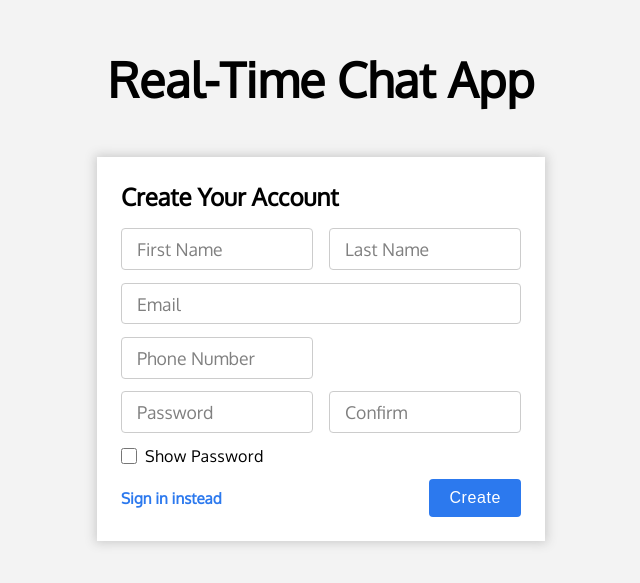
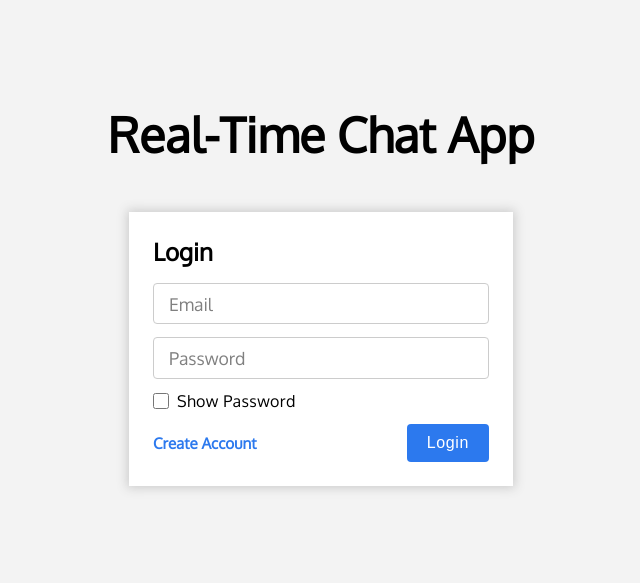
Before and after one commit to Chaitanya134/realtime-chat-app, a React (Create React App) app in the folder client/: page / in a window 1280 px wide. Shown: the part 105-688 px from the top of the page, without its empty margins (319-959 px from the left). Built offline with nearby package versions, Linux system fonts and the light colour scheme; the HTML template or start-up script is replaced by a standard one.

Commit message:
Login Page Completed

```diff
--- a/client/src/components/Authenticate.js
+++ b/client/src/components/Authenticate.js
@@ -1,16 +1,18 @@
 import React, { useState } from 'react'
+import Login from './Login';
 import Register from './Register';
 
 const Authenticate = () => {
 
-    const [registered, setRegistered] = useState(false);
+    const [registered, setRegistered] = useState(true);
     return (
         <div id='authentication' className='authentication'>
             <h1>Real-Time Chat App</h1>
-            <div className="container">
-                <h1>{ !registered ? "Create Your Account" : "Login"}</h1>
+            <div className={"container" + (registered ? " login" : "")}>
+                <h1>{!registered ? "Create Your Account" : "Login"}</h1>
                 {
-                    !registered ? <Register setRegistered={setRegistered}/> : null
+                    !registered ? <Register setRegistered={setRegistered} />
+                        : <Login setRegistered={setRegistered} />
                 }
             </div>
         </div>
--- /dev/null
+++ b/client/src/components/Login.js
@@ -0,0 +1,105 @@
+import React from 'react'
+import axios from 'axios';
+
+const Login = ({ setRegistered }) => {
+
+    async function login() {
+        try {
+            const email = document.getElementById("register-email").value;
+            const password = document.getElementById("register-password").value;
+            const body = {
+                email,
+                password
+            }
+
+            const response = await axios.post(process.env.REACT_APP_API_URL + "user/login", body);
+            console.log(response);
+            return true;
+        } catch (err) {
+            console.log(err);
+            return false;
+        }
+    }
+
+    async function checkUser() {
+        const inputs = document.querySelectorAll(".form-group input");
+        const emailHelpElement = document.getElementById("login-help-email");
+        const passwordHelpElement = document.getElementById("login-help-password");
+
+        let validUser = true;
+
+        inputs.forEach(input => {
+            if (input.value === "") {
+
+                validUser = false;
+                input.classList.add("invalid");
+                switch (input.name) {
+                    case "login-email":
+                        emailHelpElement.style.display = "block";
+                        break;
+                    case "login-password":
+                        passwordHelpElement.style.display = "block";
+                        break;
+                    default:
+                        break;
+                }
+            } else {
+                input.classList.remove("invalid");
+                emailHelpElement.style.display = "none";
+                passwordHelpElement.style.display = "none";
+            }
+        })
+        return validUser;
+    }
+
+    async function loginUser() {
+        const validUser = await checkUser();
+        if (validUser) {
+            const status = await login();
+            if (status) {
+                document.getElementById("login-invalid").style.display = "none";
+            } else {
+                document.getElementById("login-invalid").style.display = "block";
+            }
+        }
+    }
+
+    function showPassword(e) {
+        const passwordElement = document.getElementById("login-password");
+        if (e.target.checked) {
+            passwordElement.type = "text";
+        } else {
+            passwordElement.type = "password";
+        }
+    }
+
+    return (
+        <>
+            <div className='form-group-wrapper'>
+                <div className="email-div form-group">
+                    <input type="email" name="login-email" id="login-email" style={{ width: "100%" }} placeholder=' ' autoComplete="no" />
+                    <label htmlFor="login-email">Email</label>
+                </div>
+                <small id="login-help-email" className='login-help-text' style={{ display: "none" }}>Enter your email</small>
+            </div>
+            <div className='form-group-wrapper'>
+                <div className="password-div form-group">
+                    <input type="password" name="login-password" id="login-password" style={{ width: "100%" }} placeholder=' ' autoComplete="no" />
+                    <label htmlFor="login-password">Password</label>
+                </div>
+                <small id="login-help-password" className='login-help-text' style={{ display: "none" }}>Enter your password</small>
+            </div>
+            <div className="show-password-div">
+                <input type="checkbox" name="login-show-password" id="login-show-password" onClick={showPassword} />
+                <label htmlFor="login-show-password">Show Password</label>
+                <small id="login-invalid" style={{ display: "none", color: "red", marginLeft: "auto" }}>Invalid username or password</small>
+            </div>
+            <div className='create-btn-div'>
+                <p onClick={() => setRegistered(prev => !prev)}>Create Account</p>
+                <button type='button' className='btn login-btn' onClick={loginUser}>Login</button>
+            </div>
+        </>
+    )
+}
+
+export default Login
--- a/client/src/components/Register.js
+++ b/client/src/components/Register.js
@@ -1,8 +1,50 @@
 import React, { useState } from 'react'
+import axios from "axios";
 
 const Register = ({ setRegistered }) => {
 
-    function createUser() {
+    const [incorrectPassword, setIncorrectPassword] = useState(false);
+
+    async function registerUser() {
+        try {
+            const firstName = document.getElementById("register-first-name").value;
+            const lastName = document.getElementById("register-last-name").value;
+            const email = document.getElementById("register-email").value;
+            const phoneNumber = document.getElementById("register-phone").value;
+            const password = document.getElementById("register-password").value;
+            const body = {
+                firstName,
+                lastName,
+                email,
+                phoneNumber,
+                password
+            }
+
+            const response = await axios.post(process.env.REACT_APP_API_URL + "user/new", body);
+            console.log(response);
+            return true;
+        } catch (err) {
+            console.log(err);
+            return false;
+        }
+    }
+
+    async function createUser() {
+        const validUser = await checkUser();
+        if (validUser && !incorrectPassword) {
+            const register = await registerUser();
+            console.log(register);
+            if (!register) {
+                document.getElementById("register-already-exists").style.display = "block";
+                return;
+            }
+            document.getElementById("register-already-exists").style.display = "none";
+            setRegistered(true);
+        }
+    }
+
+
+    async function checkUser() {
         const inputs = document.querySelectorAll(".form-group input");
         const nameHelpElement = document.getElementById("register-help-name");
         const emailHelpElement = document.getElementById("register-help-email");
@@ -10,9 +52,11 @@ const Register = ({ setRegistered }) => {
         const passwordHelpElement = document.getElementById("register-help-password");
 
         let invalidFirstName = false;
+        let validUser = true;
 
         inputs.forEach(input => {
             if (input.value === "") {
+                validUser = false;
                 input.classList.add("invalid");
                 switch (input.name) {
                     case "register-first-name":
@@ -36,25 +80,35 @@ const Register = ({ setRegistered }) => {
                         break;
                 }
             } else {
-                input.classList.remove("invalid");
-                nameHelpElement.innerText = "";
-                emailHelpElement.innerText = "";
-                phoneHelpElement.innerText = "";
-                passwordHelpElement.innerText = "";
-                invalidFirstName = false;
+                if (input.name === "register-confirm-password") {
+                    if (!incorrectPassword) input.classList.remove("invalid");
+                    passwordHelpElement.innerText = incorrectPassword ? "Password does not match" : "";
+                } else {
+                    input.classList.remove("invalid");
+                    nameHelpElement.innerText = "";
+                    emailHelpElement.innerText = "";
+                    phoneHelpElement.innerText = "";
+                    invalidFirstName = false;
+                }
+
             }
         })
+        return validUser;
     }
 
     function checkConfirmPassword(e) {
-        const password = document.getElementById("register-password").value;
+        const password = document.getElementById("register-password");
+        const confirmPassword = document.getElementById("register-confirm-password");
         const passwordHelpElement = document.getElementById("register-help-password");
-        if (e.target.value !== password) {
+        if ((e.target.value !== password.value) || (e.target.value !== confirmPassword.value)) {
             e.target.classList.add("invalid");
             passwordHelpElement.innerText = "Password does not match";
+            setIncorrectPassword(true);
         } else {
-            e.target.classList.remove("invalid");
+            password.classList.remove("invalid");
+            confirmPassword.classList.remove("invalid");
             passwordHelpElement.innerText = "";
+            setIncorrectPassword(false);
         }
     }
 
@@ -102,11 +156,11 @@ const Register = ({ setRegistered }) => {
             <div className='form-group-wrapper'>
                 <div className='register-password-group'>
                     <div className="password-div form-group" style={{ width: "48%" }}>
-                        <input type="password" name="register-password" id="register-password" style={{ width: "100%" }} placeholder=' ' autoComplete="no" />
+                        <input type="password" name="register-password" id="register-password" style={{ width: "100%" }} placeholder=' ' onChange={checkConfirmPassword} autoComplete="no" />
                         <label htmlFor="register-password">Password</label>
                     </div>
                     <div className="confirm-password-div form-group" style={{ width: "48%" }}>
-                        <input type="password" name="register-confirm-password" id="register-confirm-password" style={{ width: "100%" }} placeholder=' ' onBlur={checkConfirmPassword} autoComplete="no" />
+                        <input type="password" name="register-confirm-password" id="register-confirm-password" style={{ width: "100%" }} placeholder=' ' onChange={checkConfirmPassword} autoComplete="no" />
                         <label htmlFor="register-confirm-password">Confirm</label>
                     </div>
                 </div>
@@ -115,9 +169,10 @@ const Register = ({ setRegistered }) => {
             <div className="show-password-div">
                 <input type="checkbox" name="register-show-password" id="register-show-password" onClick={showPassword} />
                 <label htmlFor="register-show-password">Show Password</label>
+                <small id="register-already-exists" style={{ display: "none", color: "red", marginLeft: "auto" }}>User Already Exists!</small>
             </div>
             <div className='create-btn-div'>
-                <p onClick={() => setRegistered(prev => !prev)}>Sign in instead</p>
+                <p onClick={() => setRegistered(true)}>Sign in instead</p>
                 <button type='button' className='btn create-user-btn' onClick={createUser}>Create</button>
             </div>
         </>
--- a/client/src/scss/_authentication.scss
+++ b/client/src/scss/_authentication.scss
@@ -14,6 +14,10 @@
         padding: 1.5rem;
         background: white;
         box-shadow: 0 0 10px 2px #ccc;
+
+        &.login {
+            width: 30%;
+        }
 
         h1 {
             font-size: 1.5rem;
@@ -115,7 +119,8 @@
         }
     }
 
-    .register-help-text {
+    .register-help-text,
+    .login-help-text {
         color: red;
     }
 
```
Also changed, not shown: 1 other file (tests, documents, lock files or other folders).
